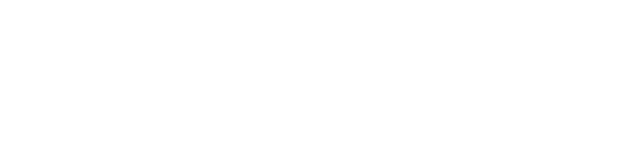
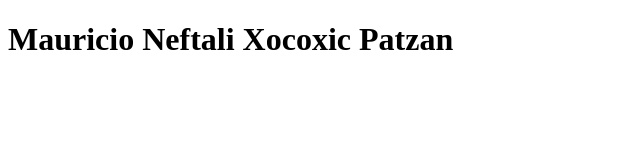
Before and after one commit to mxocoxic-2024059/Prueba1_IN5AM, a plain HTML site: page Index.html in a window 1280 px wide. Shown: the whole page, without its empty margins (0-640 px from the left). Drawn offline with Linux system fonts and the light colour scheme.

Commit message:
Agregar nombre en titulo 1

```diff
--- a/Index.html
+++ b/Index.html
@@ -6,6 +6,6 @@
     <title>Mauricio Xocoxic</title>
 </head>
 <body>
-
+    <h1>Mauricio Neftali Xocoxic Patzan</h1>
 </body>
 </html>
```
